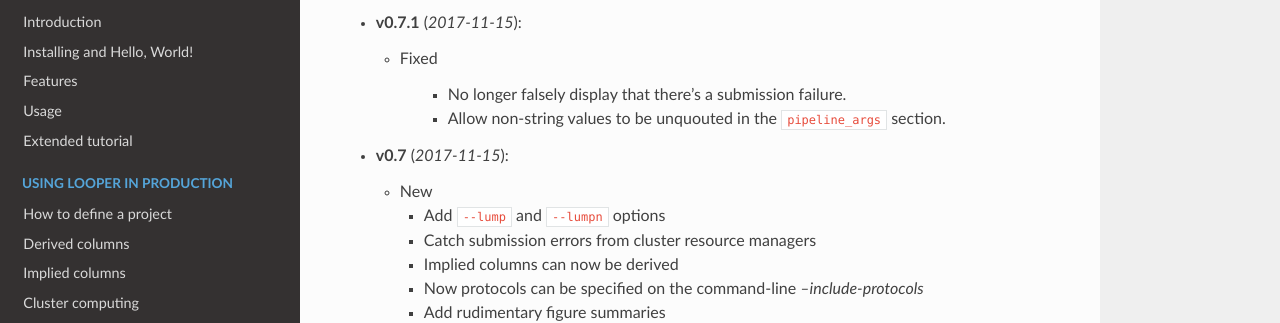
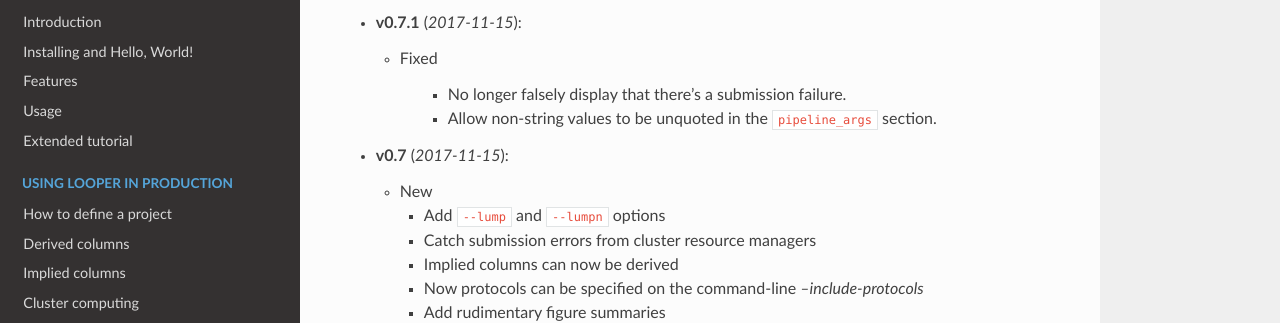
Before and after one commit to pepkit/peppy, a Sphinx documentation site: the page built from doc/source/changelog.rst, in a window 1280 px wide and 900 px high. Shown: the part 149-472 px from the top of the window. Built offline with Sphinx 7.4.7 and the Read the Docs theme 2.0.0, drawn with Linux system fonts in a browser that asks for light colours.

Commit message:
Fix typo in the updates for 0.7.1

```diff
--- a/doc/source/changelog.rst
+++ b/doc/source/changelog.rst
@@ -7,7 +7,7 @@
 
       - No longer falsely display that there's a submission failure.
 
-      - Allow non-string values to be unquouted in the ``pipeline_args`` section.
+      - Allow non-string values to be unquoted in the ``pipeline_args`` section.
 
 - **v0.7** (*2017-11-15*):
 
```
